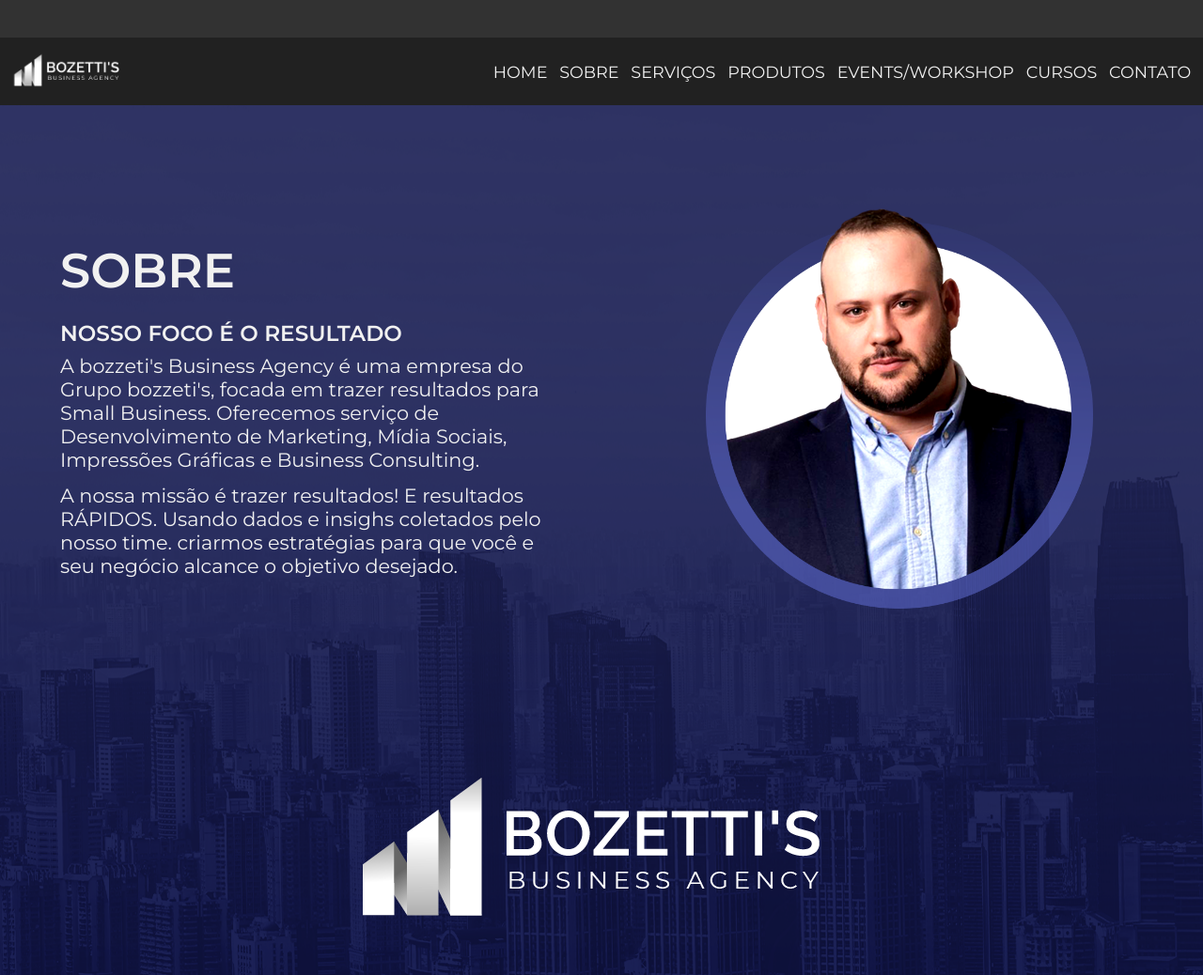
After one commit to Arthur-Rs/bozzetis, a PHP site: page /sobre in a window 1280 px wide. The commit adds this page. Shown: the whole page at 94% size. Run offline with PHP 8.4, Linux system fonts and the light colour scheme; some libraries are stand-ins or nearby versions.

Commit message:
About Page

```diff
--- /dev/null
+++ b/assets/components/dark-header.css
@@ -0,0 +1,7 @@
+.header {
+  background: #212121 !important;
+}
+
+.socials {
+  background-color:  #323232 !important;
+}
--- a/assets/components/header.css
+++ b/assets/components/header.css
@@ -3,6 +3,7 @@
   display: flex;
   flex-direction: column;
   height: 14vh;
+  z-index: 16;
 }
 .header .content {
   height: 100%;
--- a/index.html
+++ b/index.html
@@ -64,9 +64,9 @@
 
         <nav id="header-tab-menu" class="header-nav">
           <ul>
-            <li><a href="#">HOME</a></li>
-            <li><a href="#">SOBRE</a></li>
-            <li><a href="#">SERVIÇOES</a></li>
+            <li><a href="">HOME</a></li>
+            <li><a href="sobre">SOBRE</a></li>
+            <li><a href="#">SERVIÇOS</a></li>
             <li><a href="#">PRODUTOS</a></li>
             <li><a href="#">EVENTS/WORKSHOP</a></li>
             <li><a href="#">CURSOS</a></li>
--- /dev/null
+++ b/sobre/index.html
@@ -0,0 +1,101 @@
+<!DOCTYPE html>
+<html lang="pt-br">
+  <head>
+    <meta charset="UTF-8" />
+    <meta name="viewport" content="width=device-width, initial-scale=1.0" />
+    <link rel="stylesheet" href="../assets/css/global.css" />
+    <link rel="stylesheet" href="styles.css">
+    <link
+      href="https://fonts.googleapis.com/css2?family=Montserrat:wght@400;500;600&display=swap"
+      rel="stylesheet"
+    />
+    <title>BOZZETI'S</title>
+  </head>
+  <body>
+    <header class="header">
+      <div class="socials desktop">
+        <nav>
+          <ul>
+            <li>
+              <a href="#"
+                ><span
+                  class="iconify"
+                  data-icon="ant-design:facebook-outlined"
+                  data-inline="false"
+                ></span
+              ></a>
+            </li>
+            <li>
+              <a href="#"
+                ><span
+                  class="iconify"
+                  data-icon="ant-design:instagram-outlined"
+                  data-inline="false"
+                ></span>
+              </a>
+            </li>
+            <li>
+              <a>
+                <span
+                  class="iconify"
+                  data-icon="bx:bxl-whatsapp"
+                  data-inline="false"
+                ></span>
+              </a>
+            </li>
+          </ul>
+        </nav>
+      </div>
+      <div class="content">
+        <div class="header-logo">
+          <img
+            class="header-logo-img"
+            src="../assets/img/logo-2.png"
+            alt="bozzeti's Logo"
+          />
+        </div>
+
+        <div id="header-tab-menu-btn">
+          <span
+            class="iconify mobile"
+            data-icon="heroicons-outline:menu"
+            data-inline="false"
+          ></span>
+        </div>
+
+        <nav id="header-tab-menu" class="header-nav">
+          <ul>
+            <li><a href="..">HOME</a></li>
+            <li><a href="">SOBRE</a></li>
+            <li><a href="#">SERVIÇOS</a></li>
+            <li><a href="#">PRODUTOS</a></li>
+            <li><a href="#">EVENTS/WORKSHOP</a></li>
+            <li><a href="#">CURSOS</a></li>
+            <li><a href="#">CONTATO</a></li>
+          </ul>
+    </header>
+
+    <main>
+      <section>
+      <div>
+        <h1>SOBRE</h1>
+        <strong>NOSSO FOCO É O RESULTADO</strong>
+        <p>
+          A bozzeti's Business Agency é uma empresa do Grupo bozzeti's, focada em trazer resultados para Small Business. Oferecemos serviço de Desenvolvimento de Marketing, Mídia Sociais, Impressões Gráficas e Business Consulting.
+        </p>
+        <p>
+          A nossa missão é trazer resultados! E resultados RÁPIDOS. Usando dados e insighs coletados pelo nosso time. criarmos estratégias para que você e seu negócio alcance o objetivo desejado.
+        </p>
+      </div>
+      <img src="../assets/img/foto-bezzetis.png" alt="Bezzeti's">
+    </section>
+
+    <footer><img src="../assets/img/logo-2.png" alt="Bezzeti's logo"></footer>
+    </main>
+
+
+
+    <script src="https://code.iconify.design/1/1.0.7/iconify.min.js"></script>
+    <script src="../assets/components/header.js"></script>
+  </body>
+</html>
--- /dev/null
+++ b/sobre/styles.css
@@ -0,0 +1,80 @@
+@import url('../assets/components/dark-header.css');
+
+main{
+  background: var(--color-background-page) url('../assets/img/background-purpple.png') bottom;
+  display: flex;
+  flex-direction: column;
+  justify-content: center;
+}
+
+*{
+  color: var(--color-text)
+}
+
+h1{
+  font-size: 320%;
+  position: relative;
+  line-height: 175%;
+}
+
+strong{
+  font-size: 145%;
+  line-height: 190%;
+}
+
+p{
+  max-width: 85%;
+  font-size: 130%;
+  margin-bottom: 2%;
+}
+
+section{
+  display: flex;
+  align-items: center;
+  padding: 5%;
+}
+
+section img{
+  width:  45%;
+}
+
+footer{
+  display: flex;
+  align-items: center;
+  justify-content: center;
+}
+
+@media (max-width: 1023px) {
+  section{
+    flex-direction: column-reverse;
+  }
+
+  section img{
+    width:  85%;
+    margin-top: 15%;
+  }
+
+  footer img{
+    width: 75%;
+  }
+
+  *{
+   text-align: center;
+  }
+
+  h1{
+    font-size: 270%;
+    position: relative;
+    line-height: 175%;
+  }
+
+  strong{
+    font-size: 135%;
+    line-height: 250%;
+  }
+
+  p{
+    max-width: 100%;
+    font-size: 115%;
+  }
+}
```
Also changed, not shown: sobre/sobre.css (deleted, +0 -20 lines), sobre/sobre.js (deleted, +0 -20 lines), sobre/sobre.php (deleted, +0 -20 lines), assets/img/background-purpple.png (renamed from assets/img/Background Serviços.png).
